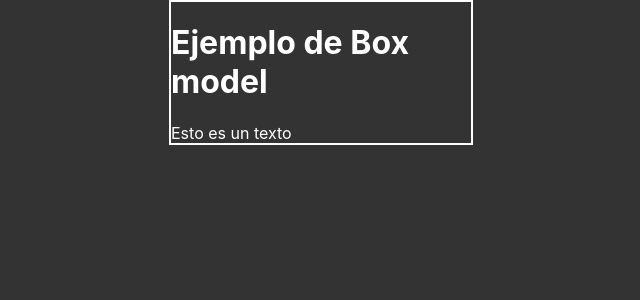
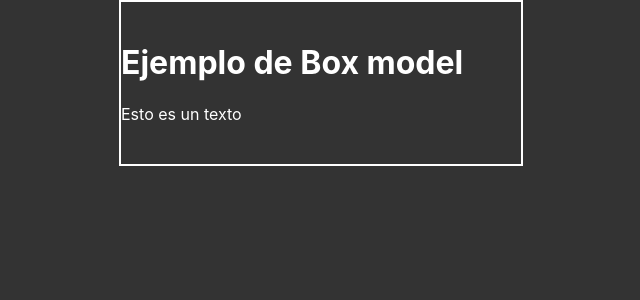
Before and after one commit to javirro/full-css, a React (Create React App) app: page / in a window 1280 px wide. Shown: the top 300 px of the page, without its empty margins (319-959 px from the left). Built offline with nearby package versions, Linux system fonts and the light colour scheme.

Commit message:
Añadir Padding

```diff
--- a/src/Components/BoxModel.jsx
+++ b/src/Components/BoxModel.jsx
@@ -4,8 +4,8 @@ const BoxModel = () => {
     <div className='box'>
       <div className='small-box'>
         <h1>Ejemplo de Box model</h1>
-        <span>Esto es un texto</span></div>
-
+        <span>Esto es un texto</span>
+      </div>
     </div>)
 }
 
--- a/src/styles/BoxModel.css
+++ b/src/styles/BoxModel.css
@@ -5,9 +5,11 @@ body {
 
 .small-box {
     border: 2px solid white;
-    width: 300px;
+    width: 400px;
     margin-left: auto;
     margin-right: auto;
+    padding-top: 20px;
+    padding-bottom: 40px;
 }
 
 
@@ -17,16 +19,16 @@ body {
 /* Elementos de linea: a, span, solo tienen margenes laterales, pero no tienen margin top o bottom */
 
 
-/* Propiedad margin 4 valores: top right bottom left  --> Agujas del reloj*/
+/* Propiedad margin 4 valores: top right bottom left  --> Agujas del reloj
+  Padding tiene el mismo esquema de funcionamiento
+*/
 
 
 /* Propiedad margin 2 valores: top/bottom right/left  --> Agujas del reloj*/
 
 
-/* margin-left: auto pega el componente a la derecha */
-
-
-/* margin-right: auto pega el componente a la izquierda */
+/* margin-left: auto pega el componente a la derecha || margin-right: auto pega el componente a la izquierda ||
+Si combinamos estas dos lo que hacemos es colocar elemento en el centro  */
 
 
 /* Para que margin left/right auto funcione, nuestro bloque debe tener definido un width determinado, sino no funciona */
```
